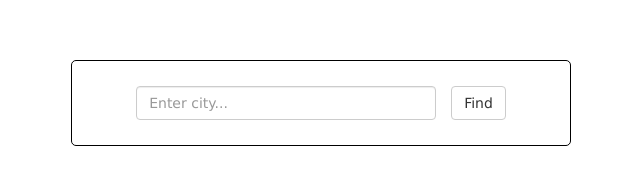
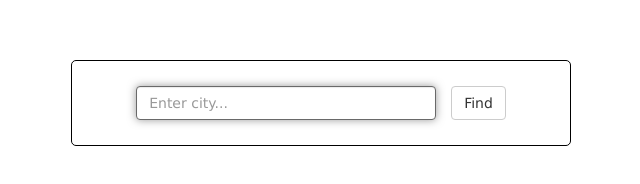
Before and after one commit to OksanaKuzich/weather-forecast, a website built with Parcel: page src/index.html in a window 1280 px wide. In both pictures the pointer is over the input "Enter city...". Shown: the whole page, without its empty margins (319-959 px from the left). Built offline with nearby package versions, Linux system fonts and the light colour scheme.

Commit message:
change style input in form

```diff
--- a/src/index.html
+++ b/src/index.html
@@ -12,7 +12,7 @@
     />
     <link rel="stylesheet" href="./sass/index.scss" />
   </head>
-  <body>
+  <body class="body">
     <form class="form form-inline">
       <div class="container-absolute">
         <input
--- a/src/sass/index.scss
+++ b/src/sass/index.scss
@@ -1,7 +1,8 @@
 @import './common';
-body {
+.body {
   font-family: Verdana, Geneva, Tahoma, sans-serif;
 }
+
 .form {
   margin-top: 60px;
   margin-left: auto;
@@ -16,10 +17,10 @@ body {
   border-radius: 5px;
 }
 
-.form > .input:hover,
-.form > .input:focus {
+.input:hover,
+.input:focus {
   border-color: rgb(105, 105, 105);
-  box-shadow: inset 0 1px 1px rgb(0 0 0 / 8%), 0 0 8px rgb(85 85 85 / 60%) !important;
+  box-shadow: inset 0 1px 1px rgb(0 0 0 / 8%), 0 0 8px rgb(85 85 85 / 60%);
 }
 
 .container-weather {
```
